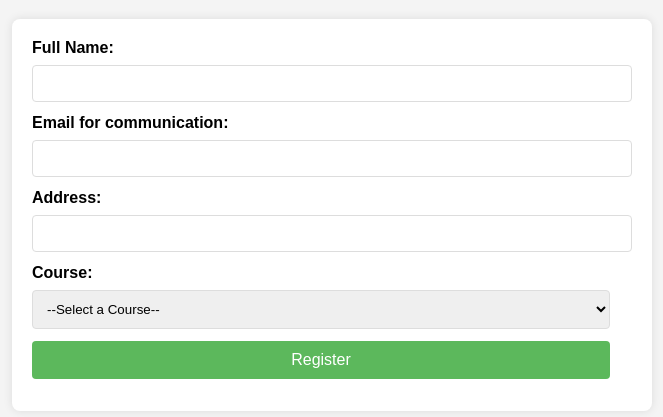
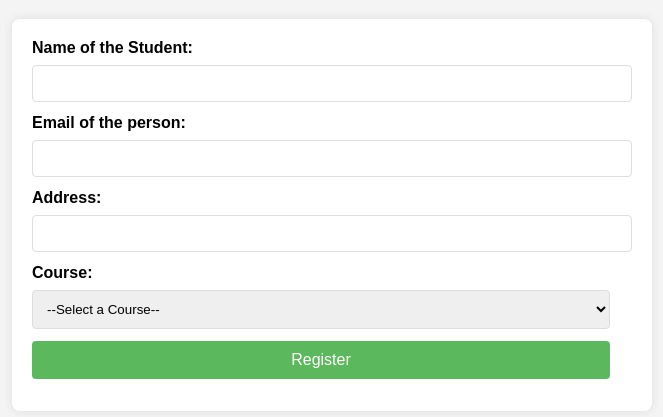
Before and after one commit to Aisalkyn85/devops-bootcamp-project, a website: page public/index.html in a window 1280 px wide. Shown: the part 81-498 px from the top of the page, without its empty margins (308-971 px from the left). Drawn offline with Linux system fonts and the light colour scheme.

Commit message:
overwriting as per requirements

```diff
--- a/public/index.html
+++ b/public/index.html
@@ -54,11 +54,11 @@
 <body>
     <h1>Student Registration Form Aisalkyn  </h1>
     <form id="registrationForm">
-        <label for="name">Full Name:</label>
+        <label for="name">Name of the Student:</label>
         <input type="text" id="name" name="name" required>
         <div id="nameError" class="error"></div>
 
-        <label for="email">Email for communication:</label>
+        <label for="email">Email of the person:</label>
         <input type="email" id="email" name="email" required>
         <div id="emailError" class="error"></div>
 
```
